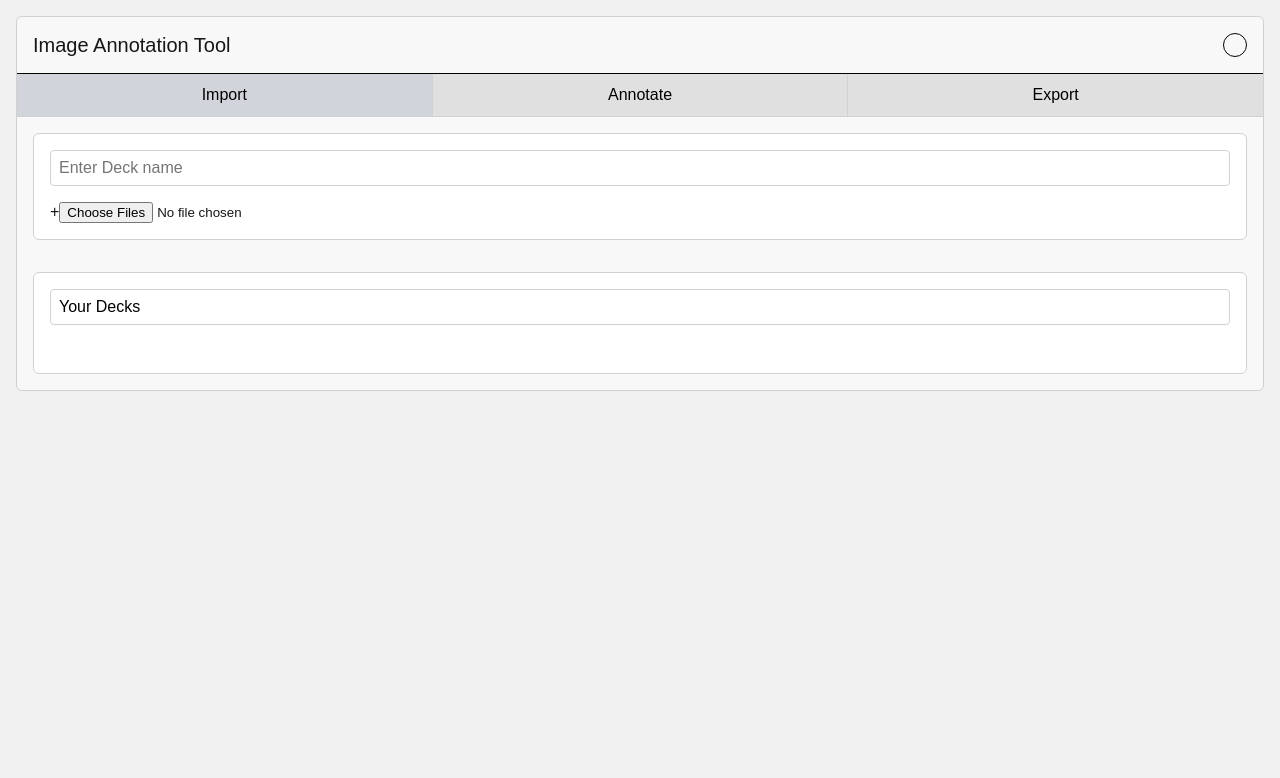
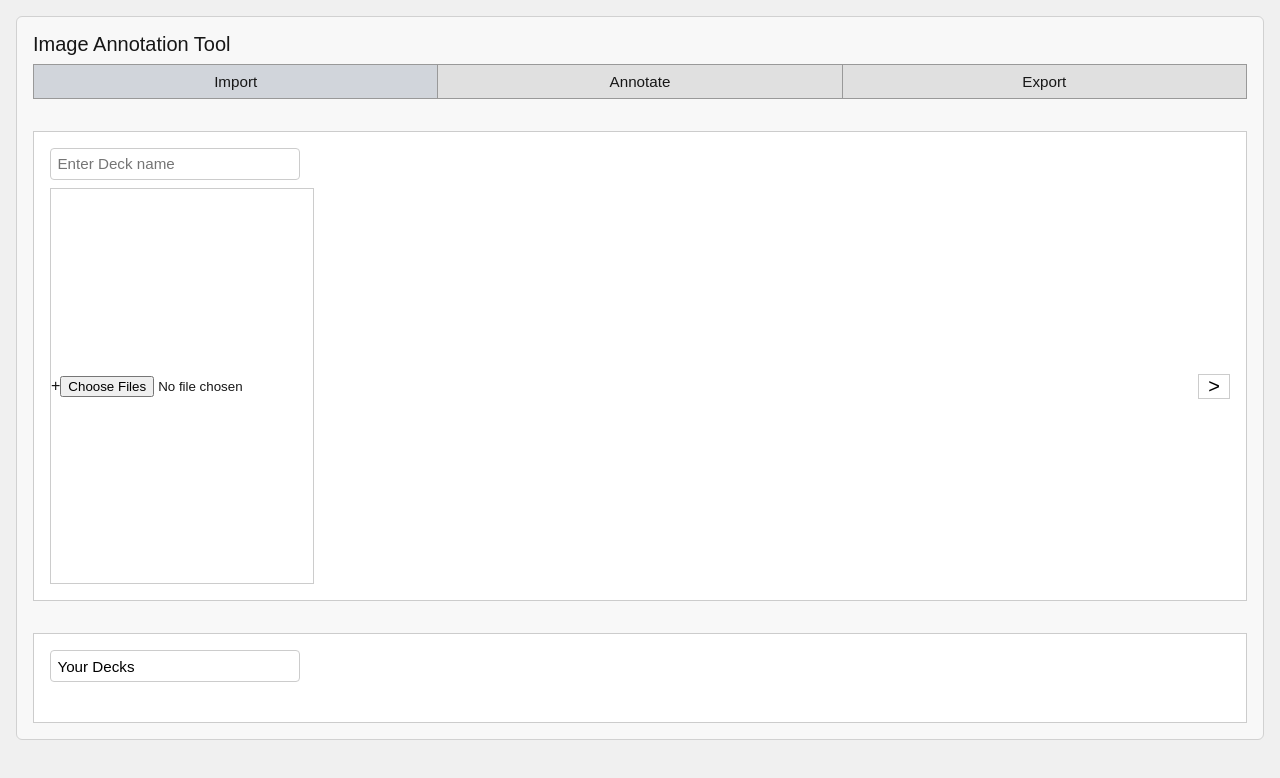
Before and after one commit to ZaynUH/annotation-tool, a Next.js app: page /upload in a window 1280 px wide. Shown: the top 778 px of the page. Built offline with nearby package versions, Linux system fonts and the light colour scheme.

Commit message:
UPLOAD PAGE CSS REWORK

```diff
--- a/pages/upload.tsx
+++ b/pages/upload.tsx
@@ -1,6 +1,5 @@
 import { useEffect, useState } from 'react';
 import { useRouter } from 'next/router';
-import Toolbar from '../components/Toolbar';
 import ImageGrid from '../components/ImageGrid';
 import styles from '../styles/UploadPage.module.css';
 
@@ -29,15 +28,17 @@ export default function UploadPage() {
     setCurrentImages(prev => [...prev, ...newImages]);
   };
 
-  const handleAnnotate = () => {
+  const handleSaveAndAnnotate = () => {
     if (!deckName.trim() || currentImages.length === 0) return;
 
     const newDeck = { name: deckName.trim(), images: currentImages };
     const updated = [...decks, newDeck];
+
     setDecks(updated);
     localStorage.setItem('imageDecks', JSON.stringify(updated));
     localStorage.setItem('currentDeck', JSON.stringify(newDeck));
 
+    // Clear local state
     setDeckName('');
     setCurrentImages([]);
     setSelected(null);
@@ -55,50 +56,47 @@ export default function UploadPage() {
       <div className={styles.card}>
         <div className={styles.header}>
           <h1 className={styles.title}>Image Annotation Tool</h1>
-          <div className={styles.profileCircle} />
+          <div className={styles.toolbar}>
+            <span className={`${styles.tab} ${styles.active}`}>Import</span>
+            <span className={styles.tab}>Annotate</span>
+            <span className={styles.tab}>Export</span>
+          </div>
         </div>
-
-        <Toolbar />
 
         <div className={styles.importSection}>
           <input
             className={styles.deckInput}
-            type="text"
             placeholder="Enter Deck name"
             value={deckName}
             onChange={(e) => setDeckName(e.target.value)}
           />
 
-          <div className={styles.gridContainer}>
+          <div className={styles.gridRow}>
             <ImageGrid
               images={currentImages}
               onUpload={handleUpload}
               onSelect={setSelected}
             />
+            <button className={styles.arrowButton} onClick={handleSaveAndAnnotate}>
+              &gt;
+            </button>
           </div>
-
-          {currentImages.length > 0 && (
-            <button className={styles.annotateButton} onClick={handleAnnotate}>
-              Save & Annotate
-            </button>
-          )}
         </div>
 
         <div className={styles.importSection}>
-          <input className={styles.deckInput} type="text" value="Your Decks" readOnly />
-
-          <div className={styles.decksGrid}>
+          <input className={styles.deckInput} value="Your Decks" readOnly />
+          <div className={styles.decksContainer}>
             {decks.map((deck, index) => (
-              <div key={index} className={styles.deck}>
+              <div key={index} className={styles.deckBox}>
                 <input className={styles.deckTitle} value={deck.name} readOnly />
-                <div className={styles.deckRow}>
-                  {deck.images.slice(0, 4).map((img, idx) => (
-                    <div key={idx} className={styles.deckImg}>
-                      <img src={img} className={styles.gridImage} />
+                <div className={styles.deckImages} onClick={() => handleDeckClick(deck)}>
+                  {deck.images.slice(0, 4).map((img, i) => (
+                    <div key={i} className={styles.deckImageThumb}>
+                      <img src={img} alt={`img-${i}`} className={styles.gridImage} />
                     </div>
                   ))}
-                  <button className={styles.nextButton} onClick={() => handleDeckClick(deck)}>&gt;</button>
                 </div>
+                <button className={styles.arrowButton} onClick={() => handleDeckClick(deck)}>&gt;</button>
               </div>
             ))}
           </div>
--- a/styles/UploadPage.module.css
+++ b/styles/UploadPage.module.css
@@ -18,134 +18,73 @@
   overflow: hidden;
 }
 
+/* === HEADER === */
 .header {
-  display: flex;
-  justify-content: space-between;
-  align-items: center;
   padding: 1rem;
-  border-bottom: 1px solid #000;
 }
 
 .title {
+  margin-bottom: 0.5rem;
   font-size: 1.25rem;
   font-weight: 500;
-  margin: 0;
-}
-
-.profileCircle {
-  width: 1.5rem;
-  height: 1.5rem;
-  border: 1px solid #000;
-  border-radius: 50%;
 }
 
 .toolbar {
   display: flex;
-  border-bottom: 1px solid #d1d1d1;
+  border: 1px solid #999;
 }
 
 .tab {
   flex: 1;
   text-align: center;
-  padding: 0.75rem;
-  background-color: #e0e0e0;
-  font-weight: 500;
-  text-decoration: none;
-  color: black;
-  cursor: pointer;
-  border-right: 1px solid #d1d1d1;
+  padding: 0.5rem;
+  border-right: 1px solid #999;
+  background: #e0e0e0;
+  font-size: 0.95rem;
+  font-weight: 400;
 }
 
 .tab:last-child {
   border-right: none;
 }
 
-.tab.active,
-.tab.active:hover {
-  background-color: #d1d5db;
+.active {
+  background: #d1d5db;
 }
 
+/* === Import Section === */
 .importSection {
+  border: 1px solid #ccc;
   margin: 1rem;
   padding: 1rem;
-  border: 1px solid #d1d1d1;
-  border-radius: 6px;
-  background-color: #fff;
+  background: white;
 }
 
 .deckInput {
-  width: 100%;
-  padding: 0.5rem;
-  border: 1px solid #d1d1d1;
+  border: 1px solid #ccc;
+  padding: 0.4rem;
+  width: 250px;
+  font-size: 0.95rem;
   border-radius: 4px;
-  font-size: 1rem;
-  outline: none;
-  margin-bottom: 1rem;
+  margin-bottom: 0.5rem;
 }
 
-.gridContainer {
+.gridRow {
   display: flex;
-  align-items: center;
-  gap: 1rem;
-}
-
-.annotateButton {
-  margin-top: 1rem;
-  padding: 0.75rem 1.5rem;
-  background-color: #3b82f6;
-  color: white;
-  font-weight: bold;
-  border: none;
-  border-radius: 4px;
-  cursor: pointer;
-  align-self: flex-end;
-}
-
-.annotateButton:hover {
-  background-color: #2563eb;
-}
-
-.decksGrid {
-  display: flex;
-  gap: 1rem;
-  margin-top: 1rem;
-  justify-content: space-between;
-}
-
-.deck {
-  flex: 1;
-  display: flex;
-  flex-direction: column;
-  gap: 0.5rem;
-  border: 1px solid #d1d1d1;
-  padding: 1rem;
-  border-radius: 6px;
-  background-color: #fff;
-  position: relative;
-}
-
-.deckTitle {
-  font-weight: 500;
-  font-size: 1rem;
-  border: 1px solid #d1d1d1;
-  border-radius: 4px;
-  padding: 0.25rem;
-  background-color: #f0f0f0;
-  text-align: left;
-}
-
-.deckRow {
-  display: flex;
-  gap: 0.5rem;
-  overflow: hidden;
   align-items: center;
 }
 
-.deckImg {
-  width: 60px;
+.grid {
+  display: grid;
+  grid-template-columns: repeat(5, 1fr);
+  gap: 0.5rem;
+  flex: 1;
+}
+
+.gridItem {
   aspect-ratio: 2/3;
-  border: 1px solid #d1d1d1;
   background: white;
+  border: 1px solid #ccc;
   display: flex;
   align-items: center;
   justify-content: center;
@@ -157,12 +96,53 @@
   object-fit: contain;
 }
 
-.nextButton {
+.arrowButton {
+  margin-left: 0.5rem;
   width: 2rem;
   height: 100%;
-  font-size: 1.5rem;
-  background-color: #f3f4f6;
-  border: 1px solid #d1d5db;
-  border-radius: 4px;
+  background: white;
+  border: 1px solid #ccc;
+  font-size: 1.25rem;
   cursor: pointer;
 }
+
+/* === Decks === */
+.decksContainer {
+  display: flex;
+  gap: 1rem;
+  margin-top: 1rem;
+}
+
+.deckBox {
+  border: 1px solid #ccc;
+  padding: 0.5rem;
+  flex: 1;
+  display: flex;
+  flex-direction: column;
+}
+
+.deckTitle {
+  font-weight: bold;
+  font-size: 0.95rem;
+  margin-bottom: 0.25rem;
+  padding: 0.3rem;
+  border: 1px solid #ccc;
+  background: #f3f3f3;
+}
+
+.deckImages {
+  display: flex;
+  gap: 0.5rem;
+  margin-bottom: 0.5rem;
+  cursor: pointer;
+}
+
+.deckImageThumb {
+  width: 50px;
+  aspect-ratio: 2/3;
+  border: 1px solid #ccc;
+  background: white;
+  display: flex;
+  align-items: center;
+  justify-content: center;
+}
```
Also changed, not shown: pages/annotate.tsx (+30 -4 lines).
